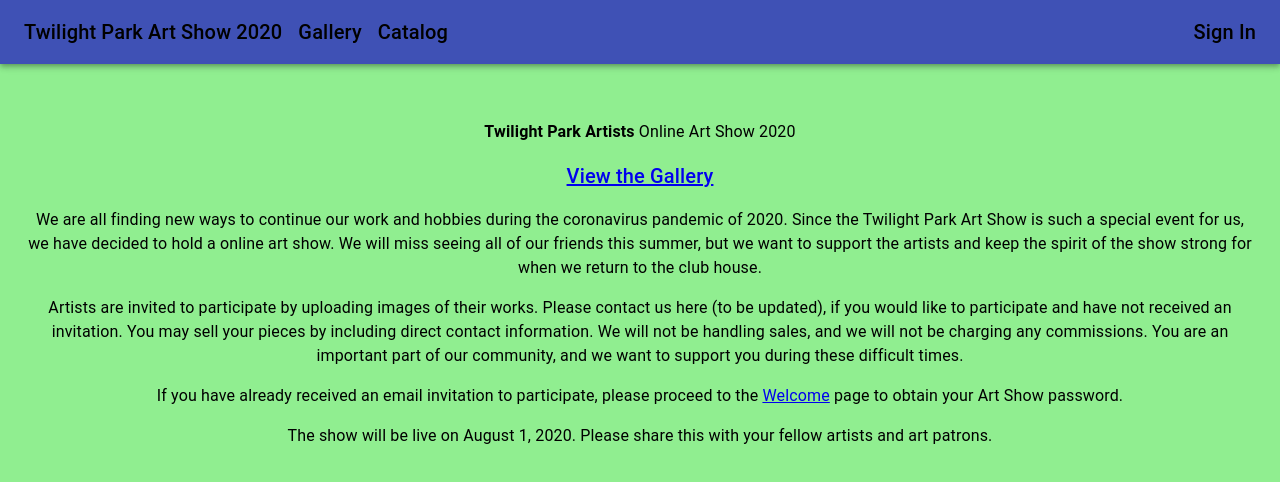
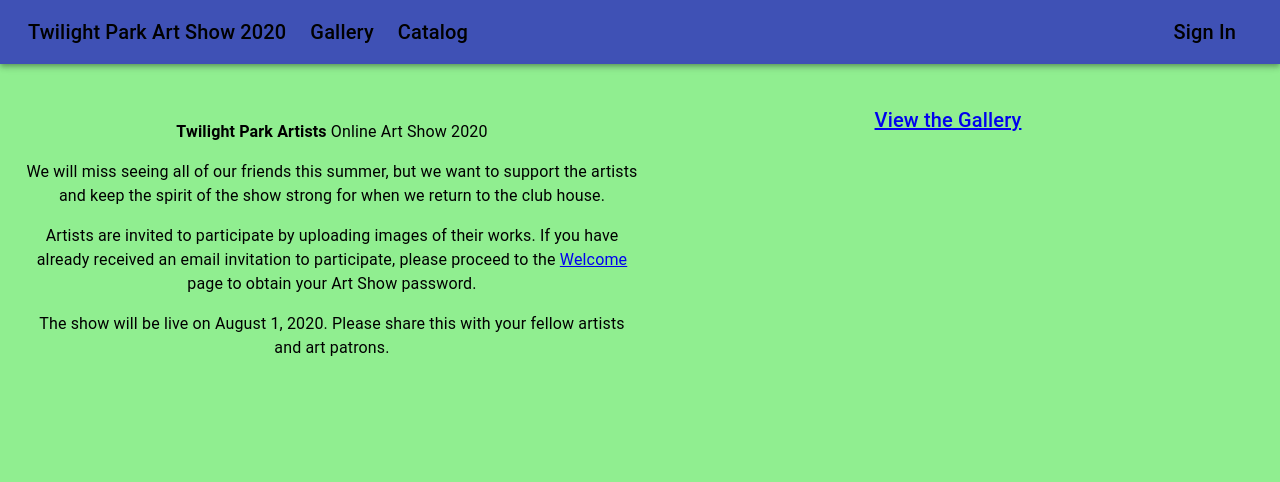
Before and after one commit to jbroll/tpa-show, a React (Create React App) app: page / in a window 1280 px wide. Shown: the top 482 px of the page. Built offline with nearby package versions, Linux system fonts and the light colour scheme; no server answers.

Commit message:
Update Gallery and Catalog after MyEntry edit

```diff
--- a/src/App.js
+++ b/src/App.js
@@ -1,10 +1,11 @@
 import React from 'react';
 import './App.css';
 import Box from '@material-ui/core/Box';
+import Grid from '@material-ui/core/Grid';
 import ConfirmRegistration from './ConfirmRegistration';
 import Typography from '@material-ui/core/Typography';
-import { SignInOrOut, SignInPage, Welcome } from './auth/SignIn'
-import { IsAuth, IsAdmin } from './auth/ProvideAuth'
+import { SignInOrOut, SignInPage, Welcome } from './SignIn'
+import { IsAuth, IsAdmin } from './ProvideAuth'
 import ArtCatalog from './ArtCatalog'
 import UserData from './UserData'
 import Users from './Users'
@@ -32,7 +33,7 @@ import {
 } from "@material-ui/core/styles";
 
 import TabbedSearchAppBar from './TabbedSearchAppBar';
-import ProvideAuth from './auth/ProvideAuth';
+import ProvideAuth from './ProvideAuth';
 import Gallery from './Gallery.js'
 import DocCollection from './DocCollection.js';
 
@@ -64,6 +65,11 @@ const styles = {
 
 export default function App() {
   const classes = useStyles();
+  const [x, setX] = React.useState(1);
+
+  const forceRender = () => {
+    setX(Math.random());
+  }
 
   return (
     <MuiThemeProvider theme={thisTheme}>
@@ -88,13 +94,13 @@ export default function App() {
           <IsAuth>
             <Box />
             <ConfirmRegistration />
-            <Box mr={2}><MyArtEntry /> </Box>
+            <Box mr={2}><MyArtEntry onClose={forceRender}/> </Box>
            </IsAuth>
           <SignInOrOut/>
         </TabbedSearchAppBar>
 
         <Switch>
-          <Route path="/gallery">
+          <Route key={x} path="/gallery">
             <Helmet>
               <title>Image Gallery</title>
               <meta name="description"
@@ -104,7 +110,7 @@ export default function App() {
                 { collections => (<Gallery entries={collections['entries']} />) }
             </DocCollection>
           </Route>
-          <Route path="/catalog">
+          <Route key={x} path="/catalog">
             <Helmet>
               <title>Catalog of Entries</title>
               <meta name="description"
@@ -135,32 +141,19 @@ export default function App() {
             <Container fixed>
             <br />
             <br />
+            <Grid container>
+
+            <Grid direction="row" md={6} item>
             <Typography className={classes.title} >
               <p>
                 <b>Twilight Park Artists</b> Online Art Show 2020
               </p>
-                <Link to="gallery" >
-                <Typography className={classes.title} variant="h6" noWrap>
-                  View the Gallery
-                </Typography>
-              </Link>
               <p>
-              We are all finding new ways to continue our work and hobbies during the
-              coronavirus pandemic of 2020.  Since the Twilight Park Art Show is such a
-              special event for us, we have decided to hold a online art show.
               We will miss seeing all of our friends this summer, but we want to support
               the artists and keep the spirit of the show strong for when we return to the club house.
               </p>
-
               <p>
-              Artists are invited to participate by uploading images of their works. Please
-              contact us here (to be updated), if you would like to participate and have not received an
-              invitation. You may sell your pieces by including direct contact information.
-              We will not be handling sales, and we will not be charging any commissions.
-              You are an important part of our community, and we want to support you during
-              these difficult times.
-              </p>
-              <p>
+                Artists are invited to participate by uploading images of their works.
                 If you have already received an email invitation to participate, please proceed to
                 the <Link to="/welcome" >Welcome</Link> page to obtain your Art Show password.
               </p>
@@ -170,6 +163,15 @@ export default function App() {
               fellow artists and art patrons.
               </p>
             </Typography>
+            </Grid>
+            <Grid md={6} height="100%" alignItems="center" item>
+                <Link to="gallery" >
+                <Typography className={classes.title} variant="h6" noWrap>
+                  View the Gallery
+                </Typography>
+              </Link>
+            </Grid>
+            </Grid>
             </Container>
           </Route>
         </Switch>
--- a/src/ConfirmRegistration.js
+++ b/src/ConfirmRegistration.js
@@ -7,7 +7,7 @@ import DialogTitle from '@material-ui/core/DialogTitle';
 import Typography from '@material-ui/core/Typography';
 import { makeStyles } from '@material-ui/core/styles';
 import ArtEntry from './ArtEntry';
-import { useAuth } from './auth/ProvideAuth'
+import { useAuth } from './ProvideAuth'
 
 const useStyles = makeStyles((theme) => ({
     title: {
--- a/src/Gallery.js
+++ b/src/Gallery.js
@@ -39,6 +39,7 @@ export default function Gallery(props) {
             return;
         }
 
+        console.log("fetch");
         const entries = _.shuffle(_.map(props.entries, (entry, key) => {
             return { ...entry, key: key }
         }));
@@ -48,6 +49,7 @@ export default function Gallery(props) {
     React.useEffect(() => {
         if (entries.length === 0) { return; }
 
+        console.log("timer");
         setTimeout(() => {
             const c = (current+1) % entries.length;
             const b = (cbuffer+1) % nbuffer;
--- a/src/IconLink.js
+++ b/src/IconLink.js
@@ -5,15 +5,6 @@ import { makeStyles } from '@material-ui/core/styles';
 import { Link } from "react-router-dom";
 
 const useStyles = makeStyles((theme) => ({
-    iconXS: {
-        color: "black",
-      flexGrow: .1,
-      display: 'none',
-      "text-align": 'left',
-      [theme.breakpoints.down('xs')]: {
-        display: 'block',
-      },
-    },
     iconSM: {
         color: "black",
       flexGrow: .1,
@@ -22,34 +13,45 @@ const useStyles = makeStyles((theme) => ({
       [theme.breakpoints.down('sm')]: {
         display: 'block',
       },
+      '&:hover': {
+        background: "lightblue",
+        borderRadius: 2,
+      }
     },
-    titleSM: {
+    title: {
       color: "black",
       flexGrow: .1,
-      display: 'none',
+      display: 'block',
+      padding: 2,
       "text-align": 'left',
-      [theme.breakpoints.up('sm')]: {
-        display: 'block',
-      },
+      '&:hover': {
+        background: "lightblue",
+        borderRadius: "1em",
+      }
     },
     titleMD: {
       color: "black",
       flexGrow: .1,
       display: 'none',
+      padding: 2,
       "text-align": 'left',
       [theme.breakpoints.up('md')]: {
         display: 'block',
       },
+      '&:hover': {
+        background: "lightblue",
+        borderRadius: "1em",
+      }
     },
 }));
 
 export default function IconLink(props) {
     const classes = useStyles();
-    return <Link to={props.to} style={{textDecoration: "none"}}>
-        <Box m={1} mr={3} className={classes.iconSM}><props.icon /></Box>
-        <Box mr={2}className={classes.titleMD} >
+    return <Link to={props.to} onClick={props.onClick} style={{textDecoration: "none"}}>
+        { props.icon ? <Box m={2} mr={3} className={classes.iconSM}><props.icon /></Box> : null}
 
-        <Typography className={classes.titleMD} variant="h6" noWrap>
+        <Box mr={2} className={props.icon ? classes.titleMD : classes.title} >
+        <Typography className={classes.title} variant="h6" noWrap>
             {props.text}
         </Typography>
         </Box>
--- a/src/MyArtEntry.js
+++ b/src/MyArtEntry.js
@@ -6,7 +6,7 @@ import Typography from '@material-ui/core/Typography';
 import { makeStyles } from '@material-ui/core/styles';
 
 import ArtEntry from './ArtEntry';
-import { useAuth } from './auth/ProvideAuth'
+import { useAuth } from './ProvideAuth'
 import RDialog from './RDialog';
 
 const useStyles = makeStyles((theme) => ({
@@ -17,6 +17,10 @@ const useStyles = makeStyles((theme) => ({
       [theme.breakpoints.up('xs')]: {
         display: 'block',
       },
+      '&:hover': {
+        background: "lightblue",
+        borderRadius: "1em",
+      }
     },
 }));
 
@@ -30,6 +34,7 @@ export default function MyArtEntry(props) {
 
   const handleClose = () => {
     setOpen(false);
+    props.onClose();
   };
 
   const user = useAuth().user;
--- a/src/auth/SignIn.js
+++ b/src/SignIn.js
@@ -11,6 +11,8 @@ import "firebase/auth";
 import { IsAuth, useAuth } from './ProvideAuth'
 import Button from '@material-ui/core/Button';
 import TextField from '@material-ui/core/TextField';
+
+import IconLink from './IconLink';
 
 const useStyles = makeStyles((theme) => ({
     title: {
@@ -50,27 +52,17 @@ export function SignInOrOut({ children }) {
 }
 
 export function SignOut() {
-    const classes = useStyles();
     const auth = useAuth();
 
     const handleClickSignOut = () => {
         auth.signout();
     }
 
-    return <Link to="/" onClick={handleClickSignOut} style={{textDecoration: "none"}}>
-                <Typography className={classes.title} variant="h6" noWrap>
-                  Sign Out
-                </Typography>
-              </Link>;
+    return <IconLink to="/" onClick={handleClickSignOut} text="Sign Out" />;
 }
 
 export function SignIn() {
-  const classes = useStyles();
-  return <Link to="/signIn" style={{textDecoration: "none"}}>
-              <Typography className={classes.title} variant="h6" noWrap>
-                Sign In
-              </Typography>
-              </Link>;
+  return <IconLink to="/signIn" text="Sign In" />
 }
 
 // Configure FirebaseUI.
@@ -105,10 +97,11 @@ export function Welcome() {
 
   return (
     <div>
+      <Container fixed>
+        <br />
       <Typography className={classes.title} variant="h6" noWrap>
          Welcome Participating Artists!!
       </Typography>
-          <Container fixed>
       <br />
       <br />
       <Typography className={classes.title} >
@@ -143,7 +136,8 @@ export function Welcome() {
         <Box pt={4} pb={2} fontWeight="fontWeightBold">
             <Typography className={classes.title} variant="body1" >
                 If the email where you received your Art Show invitation is also being used
-                for one of your sociel media accounts you can sign in via that provider.
+                for one of your sociel media accounts you can sign in via that provider and
+                yuo will not have to remember a separate password for the art show.
             </Typography>
           </Box>
         <StyledFirebaseAuth uiCallback={ui => ui.disableAutoSignIn()} uiConfig={uiConfig} firebaseAuth={firebase.auth()}/>
@@ -160,7 +154,6 @@ export function SignInPage() {
   const auth = useAuth();
 
   const handleClickSignIn = () => {
-    console.log("HERE");
       auth.signin(email, password);
   }
 
--- a/src/UserData.js
+++ b/src/UserData.js
@@ -1,5 +1,5 @@
 import React from 'react';
-import { AuthContext } from './auth/ProvideAuth'
+import { AuthContext } from './ProvideAuth'
 import * as firebase from "firebase/app";
 import "firebase/functions";
 
```
Also changed, not shown: src/ProvideAuth.js (renamed from src/auth/ProvideAuth.js). Lines whose indentation alone changed are shown as unchanged.
